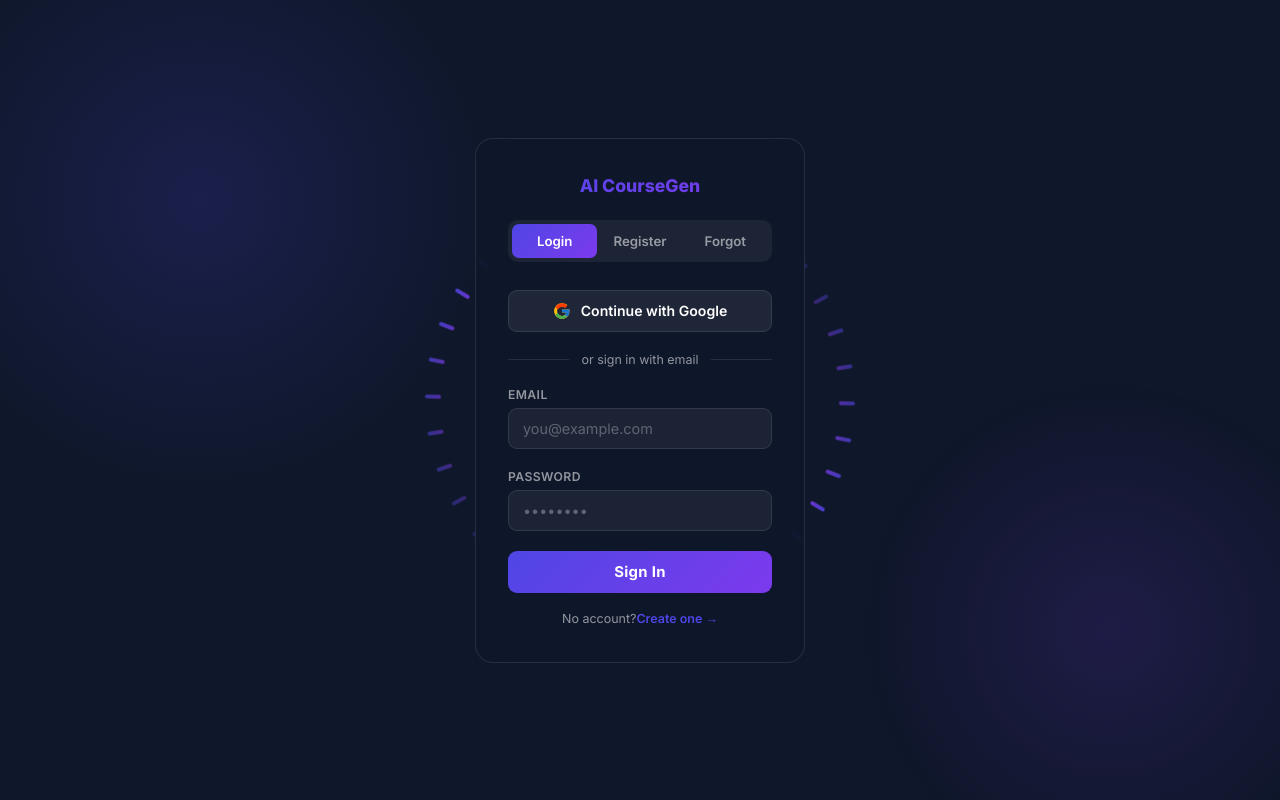
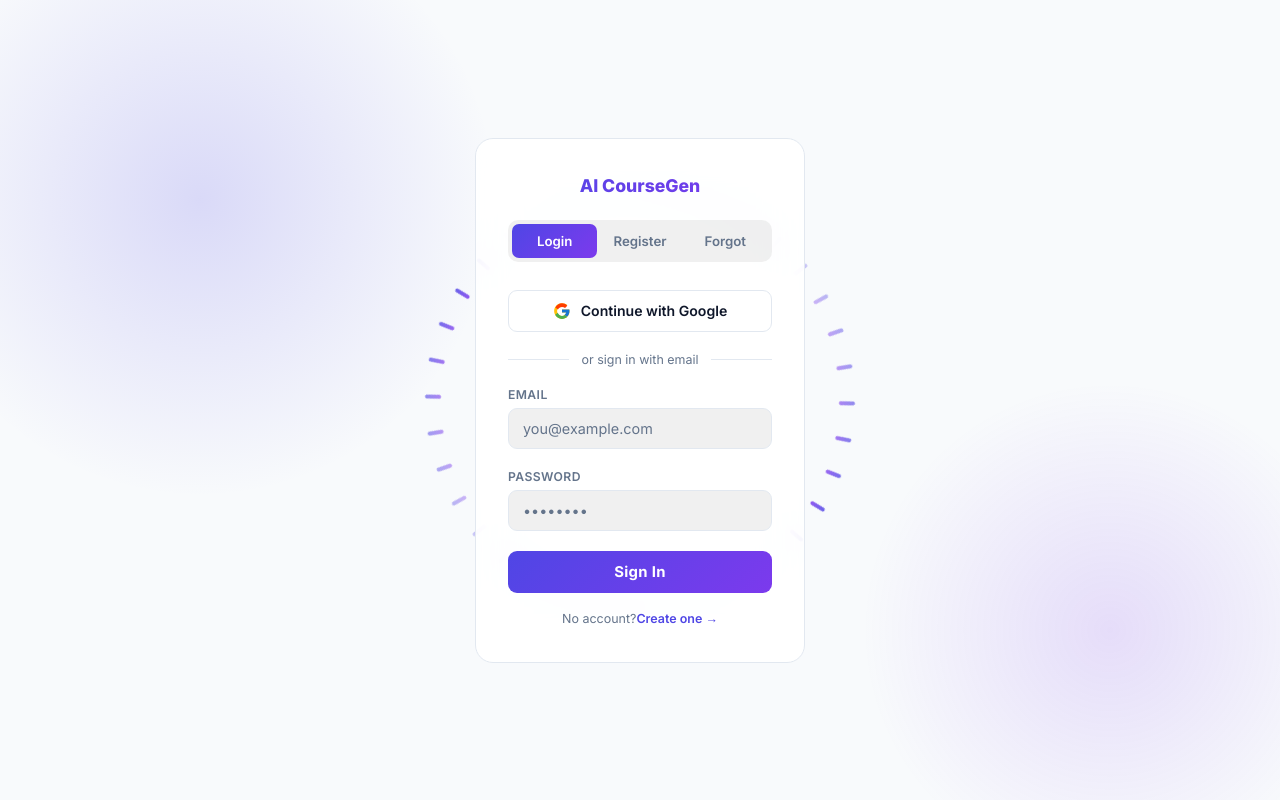
Before and after one commit to Vamsi-Krishna-Gottumukkala/ai-course-generator, a React (Vite) app in the folder frontend/: page /login in a window 1280 px wide. Built offline with nearby package versions, Linux system fonts and the light colour scheme; no server answers.

Commit message:
light mode

```diff
--- a/frontend/src/components/Layout.css
+++ b/frontend/src/components/Layout.css
@@ -2,11 +2,11 @@
     --p1: #4F46E5;
     --p2: #7C3AED;
     --c1: #06B6D4;
-    --bg: #0F172A;
-    --white: #1E293B;
-    --text: #F8FAFC;
-    --muted: #94A3B8;
-    --border: #334155;
+    --bg: #f8fafc;
+    --white: #ffffff;
+    --text: #0f172a;
+    --muted: #64748b;
+    --border: #e2e8f0;
     --r: 14px;
 }
 
--- a/frontend/src/index.css
+++ b/frontend/src/index.css
@@ -1,11 +1,11 @@
 @import url('https://fonts.googleapis.com/css2?family=Orbitron:wght@400;700&family=Poppins:wght@300;400;600&display=swap');
 
 :root {
-    --bg-color: #1f293a;
-    --accent-color: #0ef;
-    --text-color: #fff;
-    --input-bg: rgba(255, 255, 255, 0.05);
-    --glow-shadow: 0 0 10px var(--accent-color), 0 0 20px var(--accent-color);
+    --bg-color: #f8fafc;
+    --accent-color: #3b82f6;
+    --text-color: #0f172a;
+    --input-bg: #ffffff;
+    --glow-shadow: 0 4px 15px rgba(59, 130, 246, 0.2);
     --font-main: 'Poppins', sans-serif;
     --font-heading: 'Orbitron', sans-serif;
 }
@@ -25,10 +25,10 @@ body {
 
 /* Cyberpunk Glassmorphism Effect */
 .glass {
-    background: rgba(255, 255, 255, 0.05);
+    background: rgba(255, 255, 255, 0.7);
     backdrop-filter: blur(10px);
-    border: 1px solid rgba(255, 255, 255, 0.1);
-    box-shadow: 0 8px 32px 0 rgba(0, 0, 0, 0.37);
+    border: 1px solid rgba(0, 0, 0, 0.1);
+    box-shadow: 0 8px 32px 0 rgba(0, 0, 0, 0.05);
 }
 
 /* Neon Text Glow */
--- a/frontend/src/pages/Admin.css
+++ b/frontend/src/pages/Admin.css
@@ -85,7 +85,7 @@
 
 .tab-control .tab:hover {
     color: var(--text);
-    background: rgba(255, 255, 255, 0.05); /* Slight highlight */
+    background: rgba(0, 0, 0, 0.05); /* Slight highlight */
 }
 
 .tab-control .tab.active {
@@ -132,7 +132,7 @@
     text-transform: uppercase;
     letter-spacing: 0.5px;
     border-bottom: 1px solid var(--border);
-    background: rgba(255, 255, 255, 0.02); /* Slight contrast from rows */
+    background: rgba(0, 0, 0, 0.02); /* Slight contrast from rows */
 }
 
 .table-box td {
@@ -147,7 +147,7 @@
 }
 
 .table-box tr:hover td {
-    background: rgba(255, 255, 255, 0.02);
+    background: rgba(0, 0, 0, 0.02);
 }
 
 /* BADGES */
--- a/frontend/src/pages/CourseView.css
+++ b/frontend/src/pages/CourseView.css
@@ -16,7 +16,7 @@
 }
 
 .course-view-page .video-wrap {
-    background: #0F172A;
+    background: #000000;
     position: relative;
     overflow: hidden;
 }
@@ -119,7 +119,7 @@
 
 .generated-lesson-content strong,
 .generated-lesson-content b {
-    color: #fff;
+    color: var(--text);
     font-weight: 700;
 }
 
--- a/frontend/src/pages/Landing.css
+++ b/frontend/src/pages/Landing.css
@@ -5,13 +5,13 @@
     --p2: #7C3AED;
     --c1: #06B6D4;
     --c2: #0EA5E9;
-    --bg: #0F172A;
-    --white: #1E293B;
-    --text: #F8FAFC;
-    --muted: #94A3B8;
-    --border: #334155;
+    --bg: #f8fafc;
+    --white: #ffffff;
+    --text: #0f172a;
+    --muted: #64748b;
+    --border: #e2e8f0;
     --r: 14px;
-    --shadow: 0 4px 24px rgba(0, 0, 0, .3);
+    --shadow: 0 4px 24px rgba(0, 0, 0, .05);
 
     font-family: 'Inter', sans-serif;
     background: var(--bg);
@@ -113,7 +113,7 @@
     justify-content: center;
     text-align: center;
     padding: 120px 60px 60px;
-    background: radial-gradient(circle at 50% 10%, #1E293B 0%, var(--bg) 60%);
+    background: radial-gradient(circle at 50% 10%, #ffffff 0%, var(--bg) 60%);
     position: relative;
     overflow: hidden;
 }
@@ -423,8 +423,8 @@
 
 /* ── FOOTER ── */
 .landing-page footer {
-    background: #1E293B;
-    color: rgba(255, 255, 255, .6);
+    background: var(--white);
+    color: var(--muted);
     padding: 40px 60px;
     display: flex;
     justify-content: space-between;
--- a/frontend/src/pages/Landing.jsx
+++ b/frontend/src/pages/Landing.jsx
@@ -133,9 +133,9 @@ const Landing = () => {
                 <div className="logo-f">AI CourseGen</div>
                 <div>© 2025 AI Course Generator. All rights reserved.</div>
                 <div style={{ display: 'flex', gap: '24px' }}>
-                    <a href="#" style={{ color: 'rgba(255,255,255,.5)', transition: '.2s' }}>Terms</a>
-                    <a href="#" style={{ color: 'rgba(255,255,255,.5)', transition: '.2s' }}>Privacy</a>
-                    <a href="#" style={{ color: 'rgba(255,255,255,.5)', transition: '.2s' }}>Contact</a>
+                    <a href="#" style={{ color: 'var(--muted)', transition: '.2s' }}>Terms</a>
+                    <a href="#" style={{ color: 'var(--muted)', transition: '.2s' }}>Privacy</a>
+                    <a href="#" style={{ color: 'var(--muted)', transition: '.2s' }}>Contact</a>
                 </div>
             </footer>
         </div>
--- a/frontend/src/pages/Login.css
+++ b/frontend/src/pages/Login.css
@@ -1,11 +1,11 @@
 .login-page {
     --p1: #4F46E5;
     --p2: #7C3AED;
-    --bg: #0F172A;
-    --card: rgba(255, 255, 255, 0.05);
-    --border: rgba(255, 255, 255, 0.1);
-    --text: #fff;
-    --muted: rgba(255, 255, 255, 0.55);
+    --bg: #f8fafc;
+    --card: #ffffff;
+    --border: #e2e8f0;
+    --text: #0f172a;
+    --muted: #64748b;
 
     font-family: 'Inter', sans-serif;
     background: var(--bg);
@@ -80,7 +80,7 @@
     position: relative;
     z-index: 10;
     width: 330px;
-    background: rgba(15, 23, 42, 0.9);
+    background: rgba(255, 255, 255, 0.9);
     border: 1px solid var(--border);
     border-radius: 18px;
     padding: 36px 32px;
@@ -100,7 +100,7 @@
 /* TABS */
 .login-page .tabs {
     display: flex;
-    background: rgba(255, 255, 255, .06);
+    background: rgba(0, 0, 0, .06);
     border-radius: 10px;
     padding: 4px;
     margin-bottom: 28px;
@@ -170,10 +170,10 @@
 .login-page .field input {
     width: 100%;
     padding: 11px 14px;
-    background: rgba(255, 255, 255, .06);
+    background: rgba(0, 0, 0, .06);
     border: 1.5px solid var(--border);
     border-radius: 9px;
-    color: #fff;
+    color: var(--text);
     font-family: 'Inter', sans-serif;
     font-size: .9em;
     outline: none;
@@ -186,7 +186,7 @@
 }
 
 .login-page .field input::placeholder {
-    color: rgba(255, 255, 255, .3);
+    color: var(--muted);
 }
 
 /* DIVIDER */
@@ -211,10 +211,10 @@
 .login-page .btn-google {
     width: 100%;
     padding: 11px;
-    background: rgba(255, 255, 255, .07);
+    background: #ffffff;
     border: 1.5px solid var(--border);
     border-radius: 9px;
-    color: #fff;
+    color: var(--text);
     font-family: 'Inter', sans-serif;
     font-size: .88em;
     font-weight: 600;
@@ -228,7 +228,7 @@
 }
 
 .login-page .btn-google:hover {
-    background: rgba(255, 255, 255, .12);
+    background: rgba(0, 0, 0, .06);
 }
 
 /* SUBMIT */
```
Also changed, not shown: 1 other file (tests, documents, lock files or other folders).
